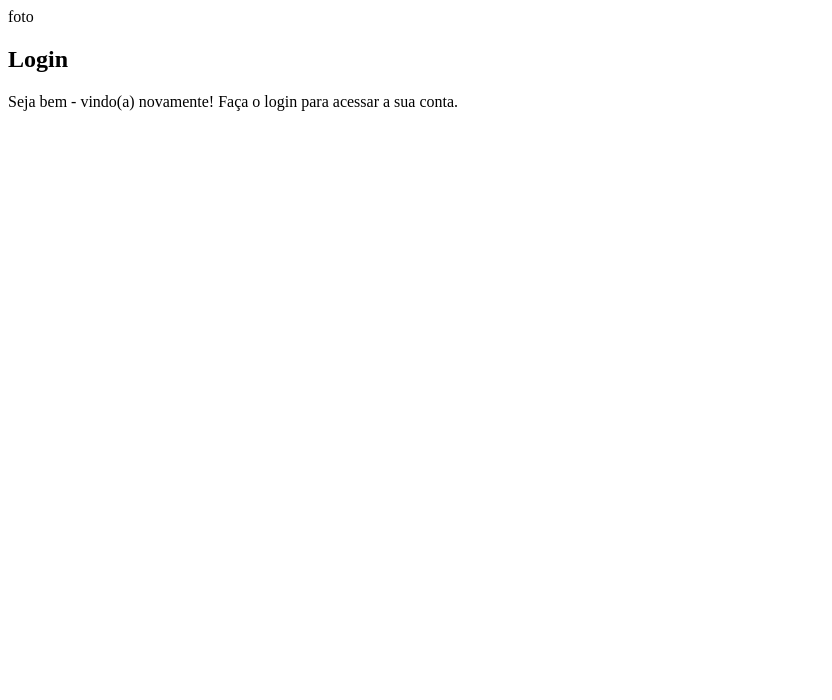
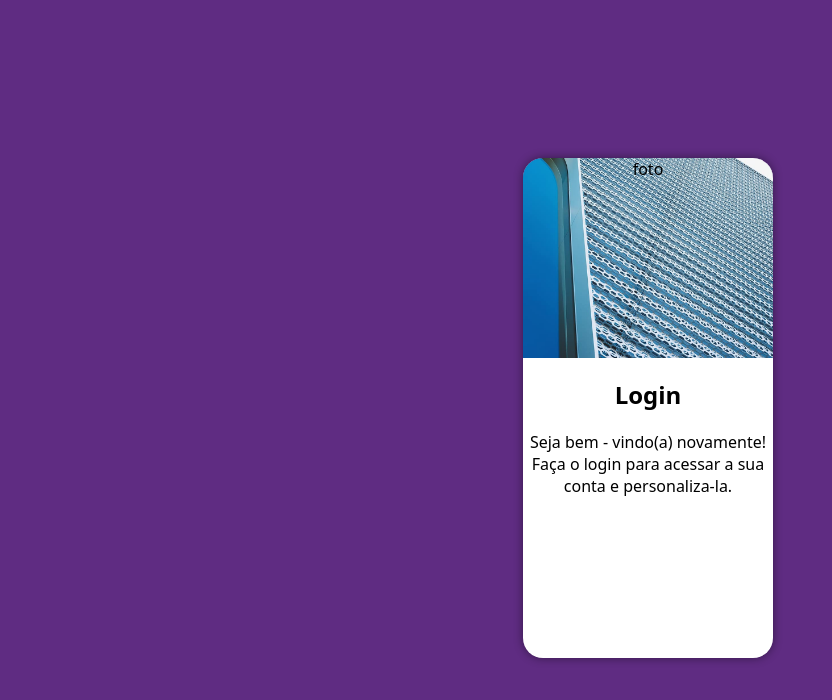
Before and after one commit to andreribeiro1976/projeto-login, a plain HTML site: page index.html in a window 1280 px wide. Shown: the whole page, without its empty margins (0-832 px from the left). Drawn offline with Linux system fonts and the light colour scheme.

Commit message:
atualização

```diff
--- a/estilos/style.css
+++ b/estilos/style.css
@@ -5,3 +5,37 @@ branco #ffffff;
 black #000000
 verde #49a09d
 lilás #5f2c82 */
+
+* {
+    font-family:system-ui, -apple-system, BlinkMacSystemFont, 'Segoe UI', Roboto, Oxygen, Ubuntu, Cantarell, 'Open Sans', 'Helvetica Neue', sans-serif;
+    box-sizing: border-box;
+}
+html, body {
+    background-color: #5f2c82;
+    width: 100vw;
+    height: 100vh;
+}
+main {
+    position: relative;
+    width: 100vw;
+    height: 100vh;
+}
+section#login {
+    position: absolute;
+    background-color: white;
+    border-radius: 20px;
+    text-align: center;
+    height: 500px;
+    width: 250px;
+    top: 50%;
+    left: 50%;
+    transform: translate(-50%, -50%);
+    overflow: hidden;
+    box-shadow: 0px 0px 10px rgba(0, 0, 0, 0.452);
+}
+div#imagem {
+    background: #5f2c82 url(../imagens/metal.jpg) no-repeat;
+    background-size: cover;
+    height: 200px;
+    background-position: left bottom;
+}
--- a/index.html
+++ b/index.html
@@ -3,7 +3,7 @@
 <head>
     <meta charset="UTF-8">
     <meta name="viewport" content="width=device-width, initial-scale=1.0">
-    <link rel="stylesheet" href="/estilos/style.css">
+    <link rel="stylesheet" href="estilos/style.css">
     <title>Tela Login</title>
 </head>
 <body>
@@ -14,7 +14,7 @@
             </div>
             <div id="formulario">
                 <h1>Login</h1>
-                <p>Seja bem - vindo(a) novamente! Faça o login para acessar a sua conta.</p>
+                <p>Seja bem - vindo(a) novamente! Faça o login para acessar a sua conta e personaliza-la.</p>
             </div>
         </section>
     </main>
```
